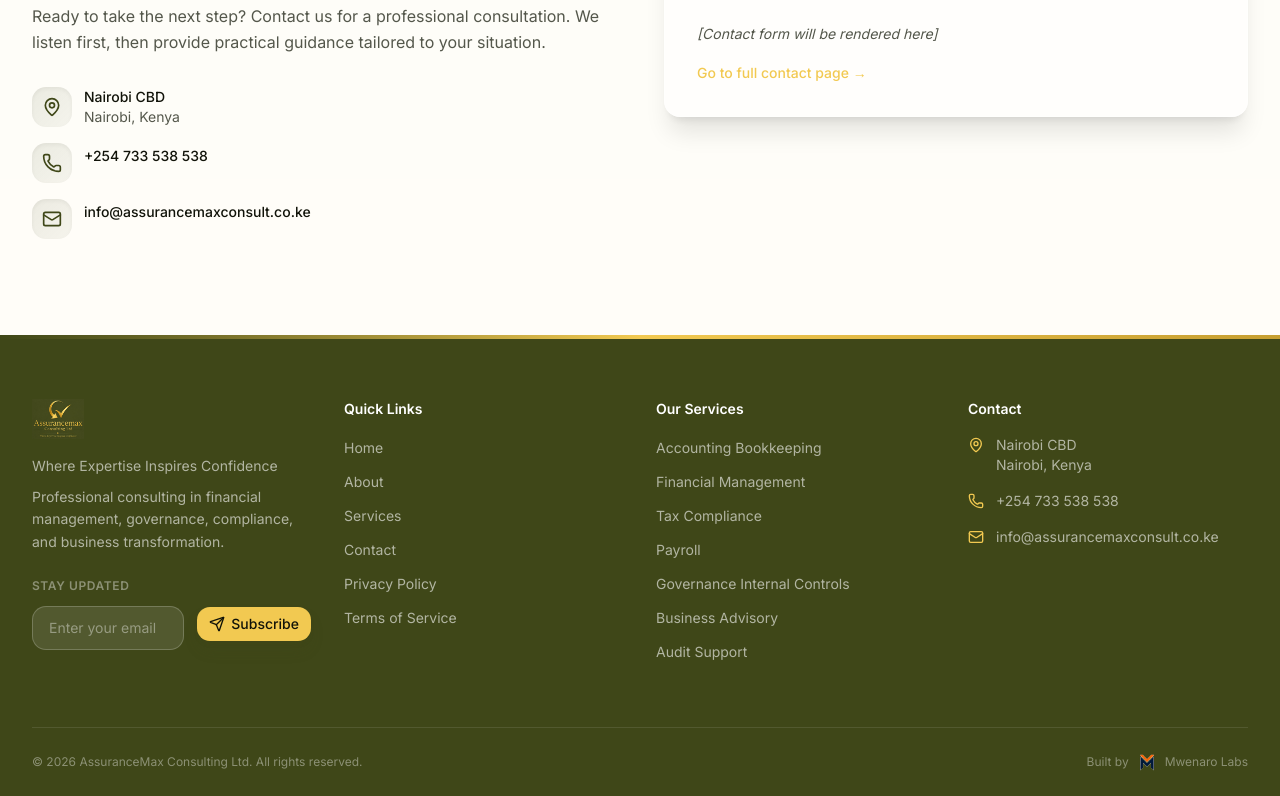
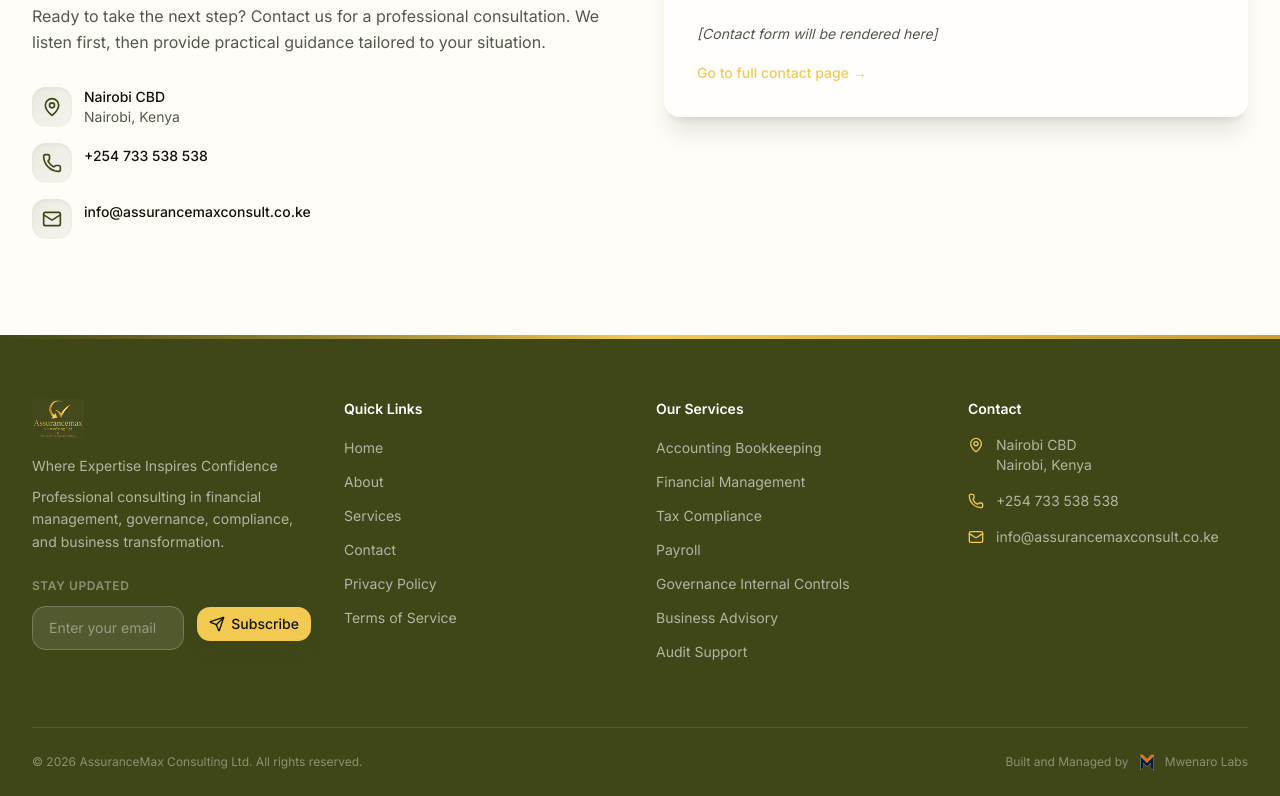
Before and after one commit to dev-mwero/assurancemax-consulting, a Next.js app: page / in a window 1280 px wide. Shown: the part 7188-7984 px from the top of the page. Built offline with nearby package versions, Linux system fonts and the light colour scheme; no server answers.

Commit message:
fix: update footer credit to 'Built and Managed by'

```diff
--- a/src/components/layout/footer.tsx
+++ b/src/components/layout/footer.tsx
@@ -136,7 +136,7 @@ export function Footer() {
 					rel="noopener noreferrer"
 					className="inline-flex items-center gap-2 text-xs text-white/40 hover:text-secondary transition-colors duration-200"
 				>
-					Built by
+					Built and Managed by
 					<Image
 						src="/mwenaro-logo.png"
 						alt="Mwenaro Labs"
```
